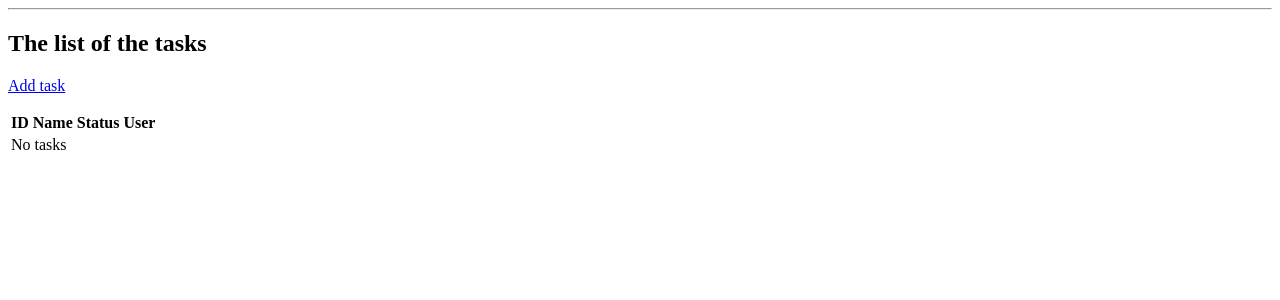
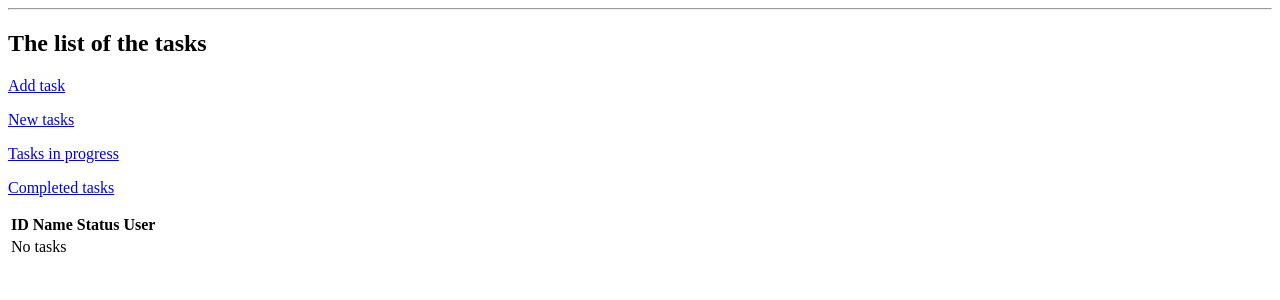
Before and after one commit to Valkirik/task_manager, a Django app: page /tasks_list/ in a window 1280 px wide. Shown: the part 98-398 px from the top of the page. Run offline with Django 4.2, Linux system fonts and the light colour scheme; data that the repository does not hold is empty.

Commit message:
gilters by statsus

```diff
--- a/config/urls.py
+++ b/config/urls.py
@@ -25,5 +25,8 @@ urlpatterns = [
     path("tasks_list/", views.tasks_list, name='tasks_list'),
     path("tasks/<int:pk>", views.task_detail, name="task_detail"),
     path("task/add/", views.TaskCreateView.as_view(), name="create_task"),
-    path("task/<int:pk>/delete/", views.TaskDeleteView.as_view(), name="delete_task")
+    path("task/<int:pk>/delete/", views.TaskDeleteView.as_view(), name="delete_task"),
+    path("tasks/new/", views.TaskNewView.as_view(), name="tasks_new"),
+    path("tasks/in_progress/", views.TaskInProgressView.as_view(), name="tasks_in_progress"),
+    path("tasks/new/", views.TaskCompletedView.as_view(), name="tasks_completed"),
 ]
--- a/tasks/templates/tasks/add_task.html
+++ b/tasks/templates/tasks/add_task.html
@@ -5,6 +5,6 @@
     {% csrf_token %}
     {{ form.as_p }}
     <button type="submit">Create</button>
-    <a href="{url 'tasks_list'}">Cancel</a>
+    <button type="button" onclick="window.location.href='{% url 'tasks_list' %}'">Cancel
 </form>
 {% endblock %}
--- a/tasks/templates/tasks/tasks_list.html
+++ b/tasks/templates/tasks/tasks_list.html
@@ -4,7 +4,12 @@
 
 {% block content %}
 <h2>The list of the tasks</h2>
-<p><a href="{% url 'create_task'%}"> Add task </a></p>
+<nav>
+    <p><a href="{% url 'create_task' %}"> Add task </a></p>
+    <p><a href="{% url 'tasks_new' %}"> New tasks </a></p>
+    <p><a href="{% url 'tasks_in_progress' %}"> Tasks in progress </a></p>
+    <p><a href="{% url 'tasks_completed' %}"> Completed tasks </a></p>
+</nav>
 <table>
     <tr>
         <th>ID</th>
--- a/tasks/views.py
+++ b/tasks/views.py
@@ -2,7 +2,7 @@ from django.shortcuts import render
 from .models import Task
 from django.shortcuts import get_object_or_404
 from .forms import TaskForm
-from django.views.generic import CreateView, DeleteView
+from django.views.generic import CreateView, DeleteView, ListView
 from django.urls import reverse_lazy
 from django.contrib.auth.mixins import LoginRequiredMixin
 
@@ -35,3 +35,30 @@ class TaskDeleteView(DeleteView, LoginRequiredMixin):
     template_name = "tasks/confirm_delete.html"
     success_url = reverse_lazy("tasks_list")
     context_object_name = "task"
+
+
+class TaskNewView(ListView):
+    model = Task
+    template_name = 'tasks/tasks_list.html'
+    context_object_name = "tasks"
+
+    def get_queryset(self):
+        return Task.objects.filter(status="new").order_by("-id")
+
+
+class TaskInProgressView(ListView):
+    model = Task
+    template_name = 'tasks/tasks_list.html'
+    context_object_name = "tasks"
+
+    def get_queryset(self):
+        return Task.objects.filter(status="in_progress").order_by("-id")
+
+
+class TaskCompletedView(ListView):
+    model = Task
+    template_name = 'tasks/tasks_list.html'
+    context_object_name = "tasks"
+
+    def get_queryset(self):
+        return Task.objects.filter(status="completed").order_by("-id")
```
